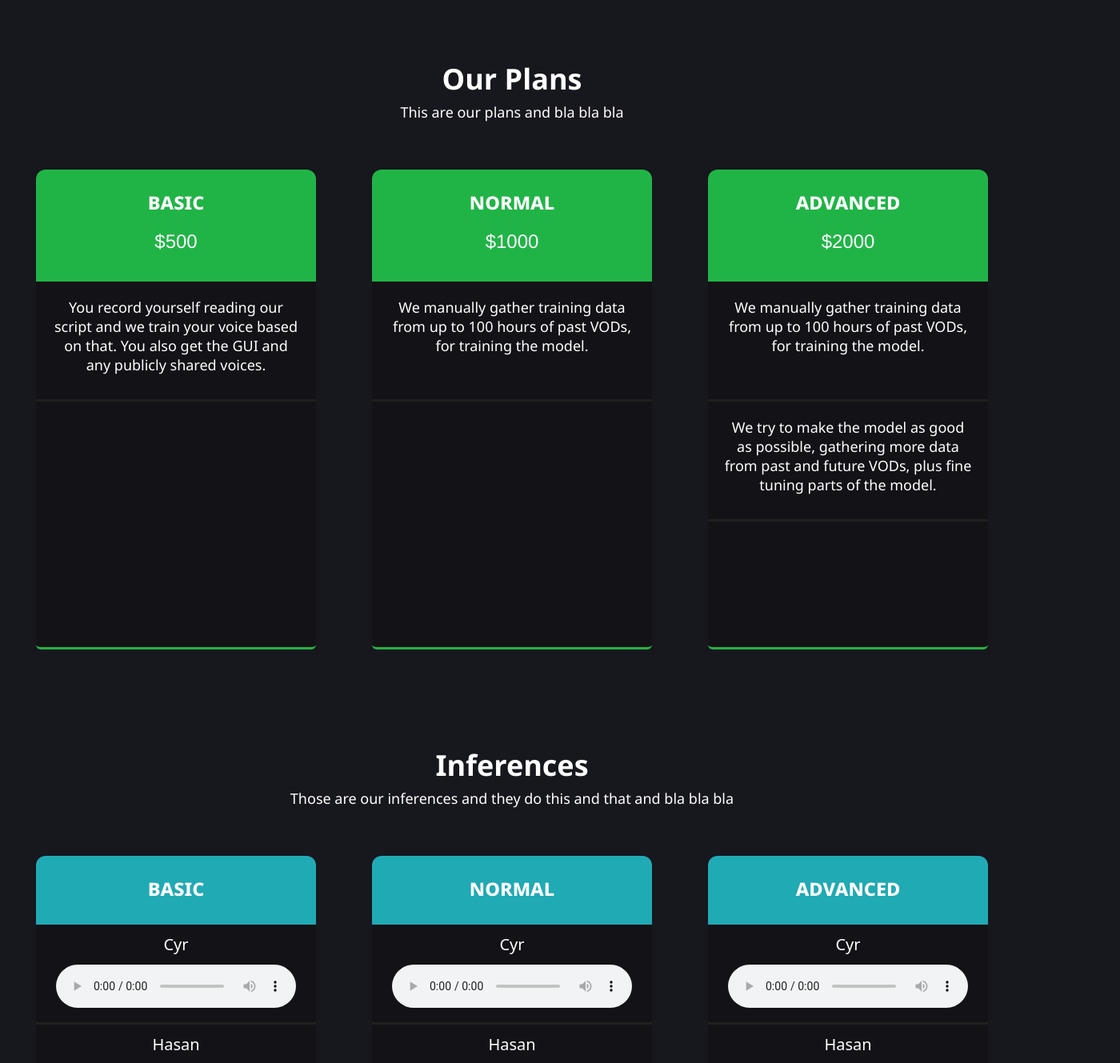
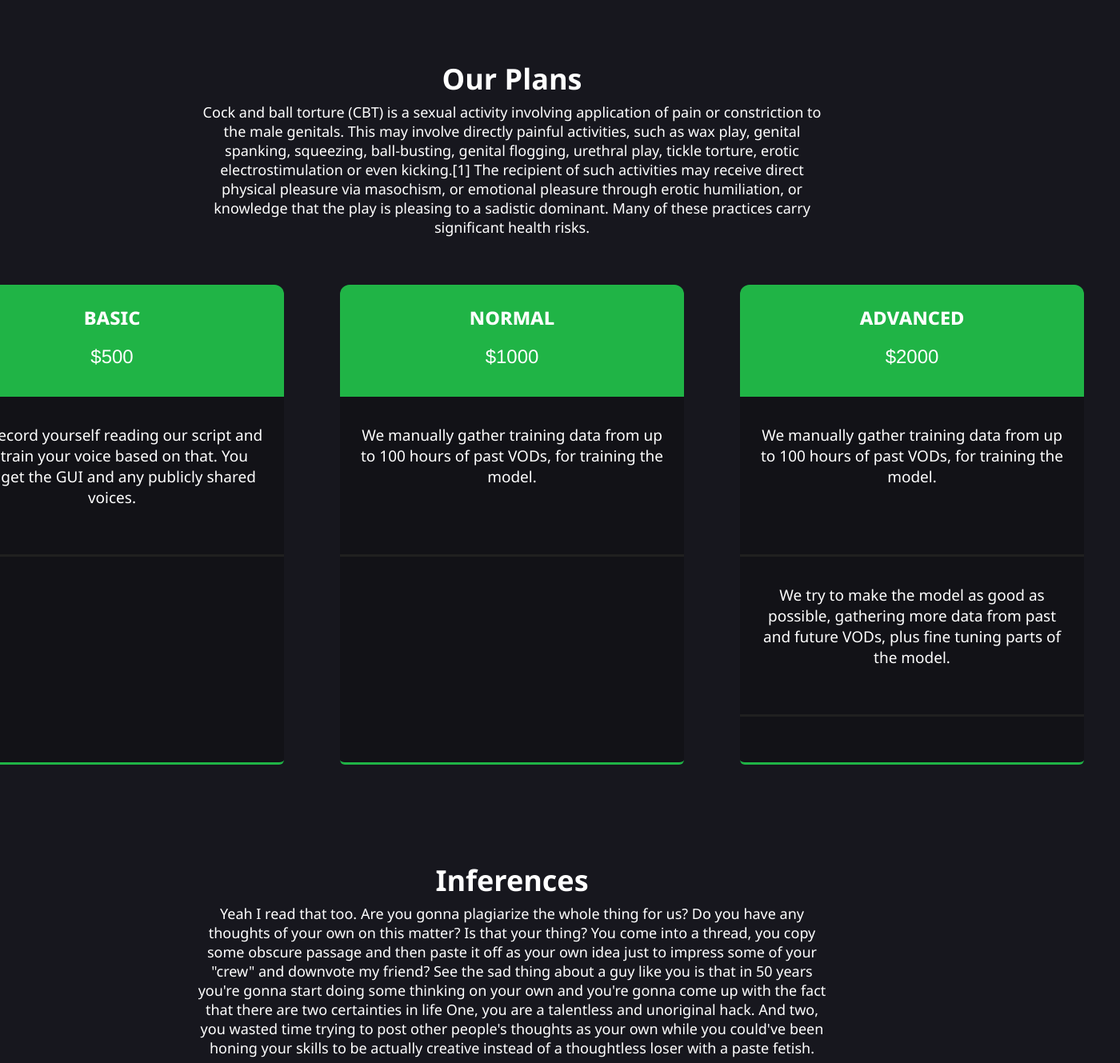
Before and after one commit to serg06/TTSLabs-Website, a React (Create React App) app: page / in a window 1280 px wide. Shown: the part 100-1429 px from the top of the page at 80% size, 1400 px wide, since content can reach past the window. Built offline with nearby package versions, Linux system fonts and the light colour scheme.

Commit message:
change header text and font

```diff
--- a/src/App.js
+++ b/src/App.js
@@ -11,7 +11,9 @@ function App() {
       <section className="TierList">
         <header className="TierListHeader">
           Our Plans
-          <p1 className="TierListHeaderText">This are our plans and bla bla bla</p1>
+          <p1 className="TierListHeaderText">
+            Cock and ball torture (CBT) is a sexual activity involving application of pain or constriction to the male genitals. This may involve directly painful activities, such as wax play, genital spanking, squeezing, ball-busting, genital flogging, urethral play, tickle torture, erotic electrostimulation or even kicking.[1] The recipient of such activities may receive direct physical pleasure via masochism, or emotional pleasure through erotic humiliation, or knowledge that the play is pleasing to a sadistic dominant. Many of these practices carry significant health risks.
+          </p1>
         </header>
         <TierList/>
       </section>
@@ -19,7 +21,7 @@ function App() {
         <header className="InferenceTierListHeader">
           Inferences
           <p1 className="InferenceTierListHeaderText">
-            Those are our inferences and they do this and that and bla bla bla
+          Yeah I read that too. Are you gonna plagiarize the whole thing for us? Do you have any thoughts of your own on this matter? Is that your thing? You come into a thread, you copy some obscure passage and then paste it off as your own idea just to impress some of your "crew" and downvote my friend? See the sad thing about a guy like you is that in 50 years you're gonna start doing some thinking on your own and you're gonna come up with the fact that there are two certainties in life One, you are a talentless and unoriginal hack. And two, you wasted time trying to post other people's thoughts as your own while you could've been honing your skills to be actually creative instead of a thoughtless loser with a paste fetish.
           </p1>
         </header>
         <InferenceTierList/>
--- a/src/style.css
+++ b/src/style.css
@@ -16,6 +16,7 @@ body {
 .TierList {
     display: flex;
     flex-direction: column;
+    align-items: center;
 }
 
 .TierListHeader {
@@ -28,6 +29,7 @@ body {
 .TierListHeaderText {
     font: 18px "Segoe UI";
     padding-top: 5px;
+    max-width: 800px;
 }
 
 .TierListContainer {
@@ -72,16 +74,18 @@ body {
 
 .TierCardText {
     border-bottom: 3px solid rgb(32, 32, 32);
-    min-height: 150px;
-    padding: 20px;
+    min-height: 200px;
+    padding: 35px 25px 20px 25px;
     display: flex;
     text-align: center;
+    font: 19px "Segoe UI";
 }
 
 /* INFERENCE LIST */
 .InferenceTierList {
     display: flex;
     flex-direction: column;
+    align-items: center;
 }
 
 .InferenceTierListHeader {
@@ -94,6 +98,7 @@ body {
 .InferenceTierListHeaderText {
     font: 18px "Segoe UI";
     padding-top: 5px;
+    max-width: 800px;
 }
 
 .InferenceTierListContainer {
@@ -134,7 +139,7 @@ body {
 .InferenceTierCardText {
     text-align: center;
     padding-top: 10px;
-    font-size: 20px;
+    font: 19px "Segoe UI";
 }
 
 .InferenceTierCardPlayer {
```
